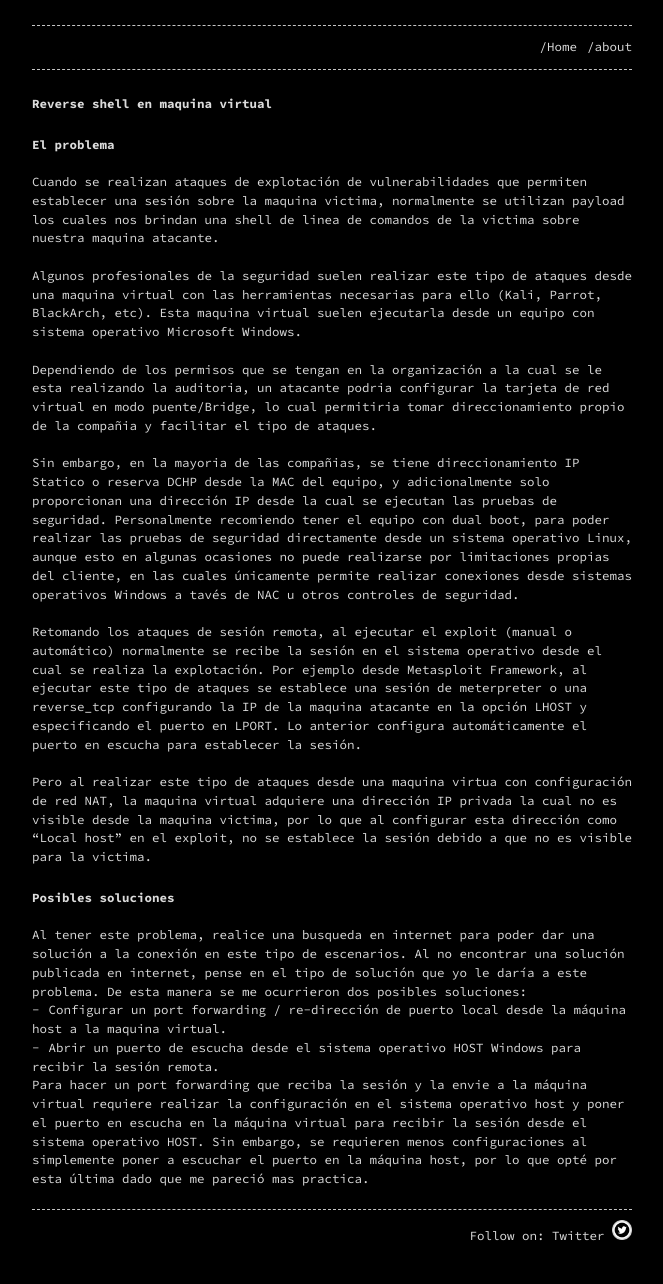
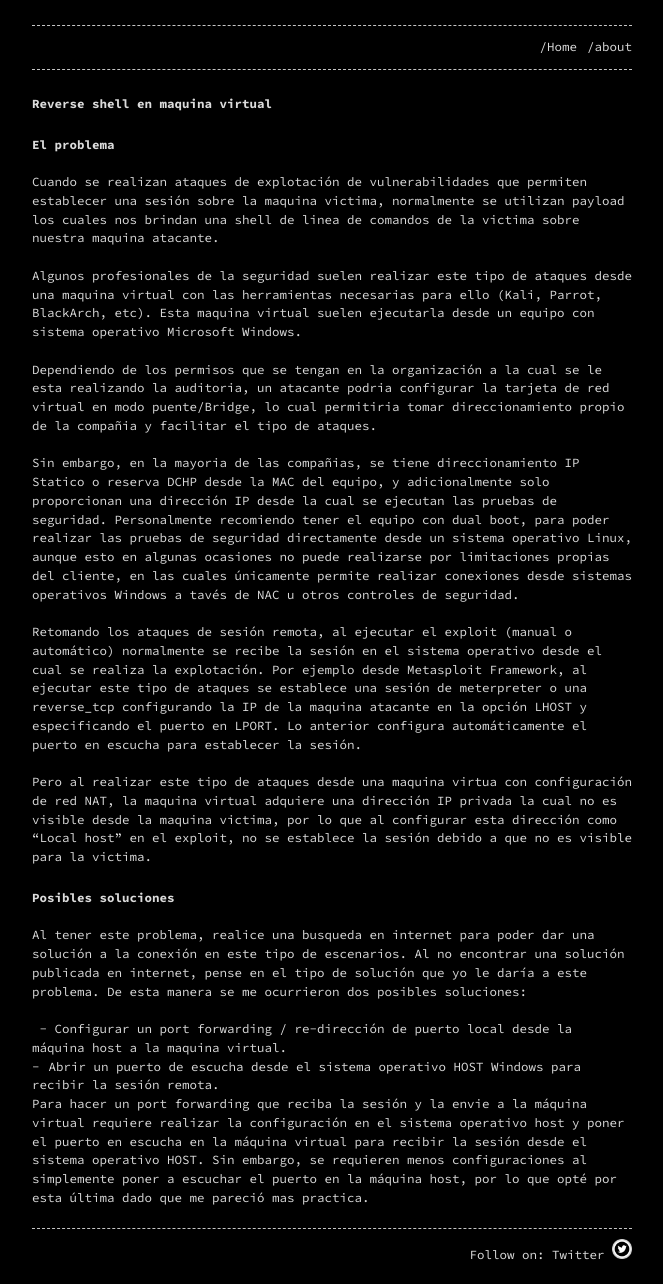
Before and after one commit to d4rk-wing/d4rkwz.github.io, a Jekyll site: the page built from _posts/2020-04-15-Rever-shell-en-maquina-virtual.markdown, in a window 1280 px wide. Shown: the whole page, without its empty margins (308-971 px from the left). Built offline with Jekyll 4.4.1, drawn with Linux system fonts in a browser that asks for light colours.

```diff
--- a/_posts/2020-04-15-Rever-shell-en-maquina-virtual.markdown
+++ b/_posts/2020-04-15-Rever-shell-en-maquina-virtual.markdown
@@ -16,6 +16,6 @@ categories: Hacking
 <br />Pero al realizar este tipo de ataques desde una maquina virtua con configuración de red NAT, la maquina virtual adquiere una dirección IP privada la cual no es visible desde la maquina victima, por lo que al configurar esta dirección como "Local host" en el exploit, no se establece la sesión debido a que no es visible para la victima.
 ### Posibles soluciones
 <br />Al tener este problema, realice una busqueda en internet para poder dar una solución a la conexión en este tipo de escenarios. Al no encontrar una solución publicada en internet, pense en el tipo de solución que yo le daría a este problema. De esta manera se me ocurrieron dos posibles soluciones:
-- Configurar un port forwarding / re-dirección de puerto local desde la máquina host a la maquina virtual.
-- Abrir un puerto de escucha desde el sistema operativo HOST Windows para recibir la sesión remota.
+<br /> - Configurar un port forwarding / re-dirección de puerto local desde la máquina host a la maquina virtual.
+ - Abrir un puerto de escucha desde el sistema operativo HOST Windows para recibir la sesión remota.
 <br />Para hacer un port forwarding que reciba la sesión y la envie a la máquina virtual requiere realizar la configuración en el sistema operativo host y poner el puerto en escucha en la máquina virtual para recibir la sesión desde el sistema operativo HOST. Sin embargo, se requieren menos configuraciones al simplemente poner a escuchar el puerto en la máquina host, por lo que opté por esta última dado que me pareció mas practica.
```
